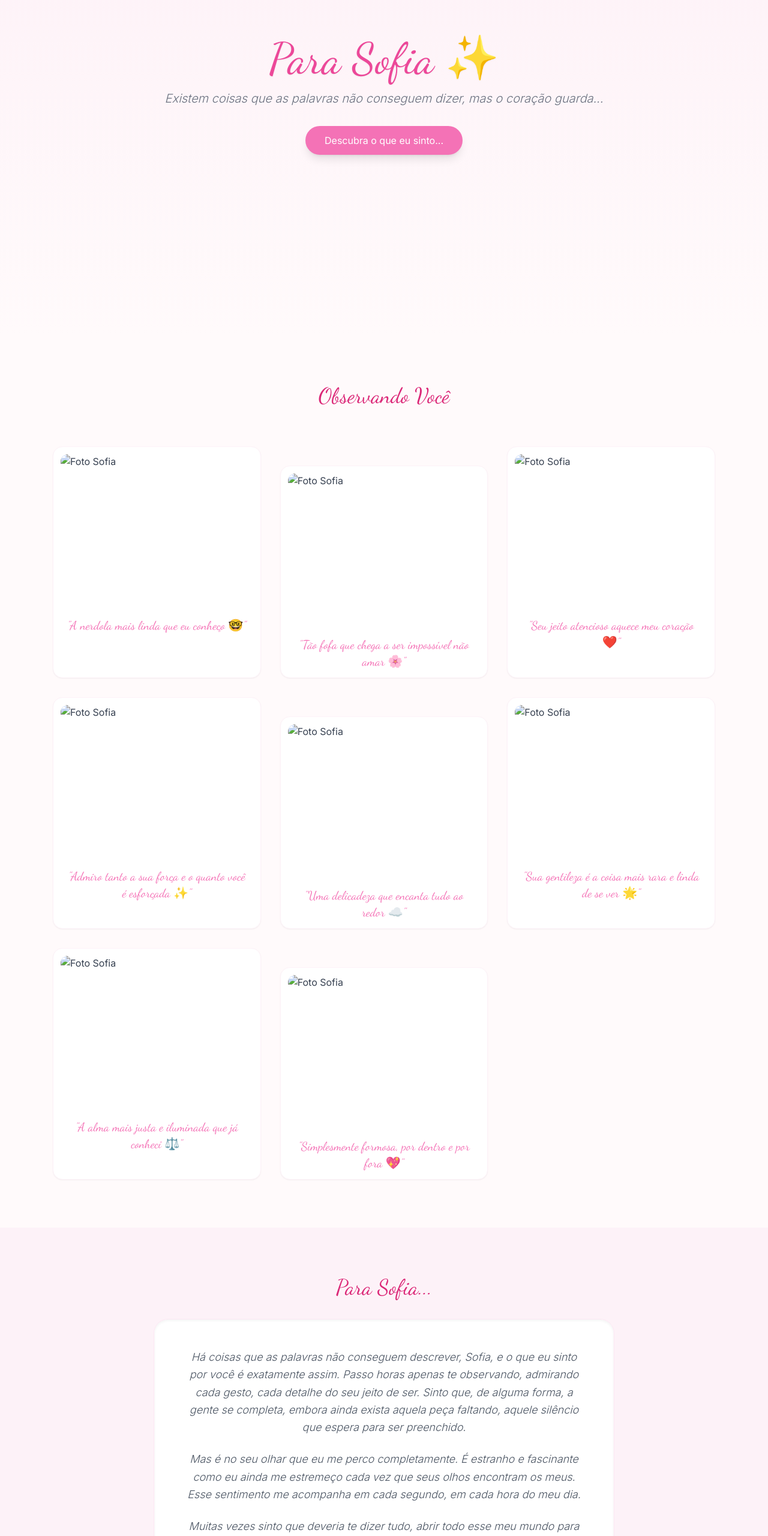
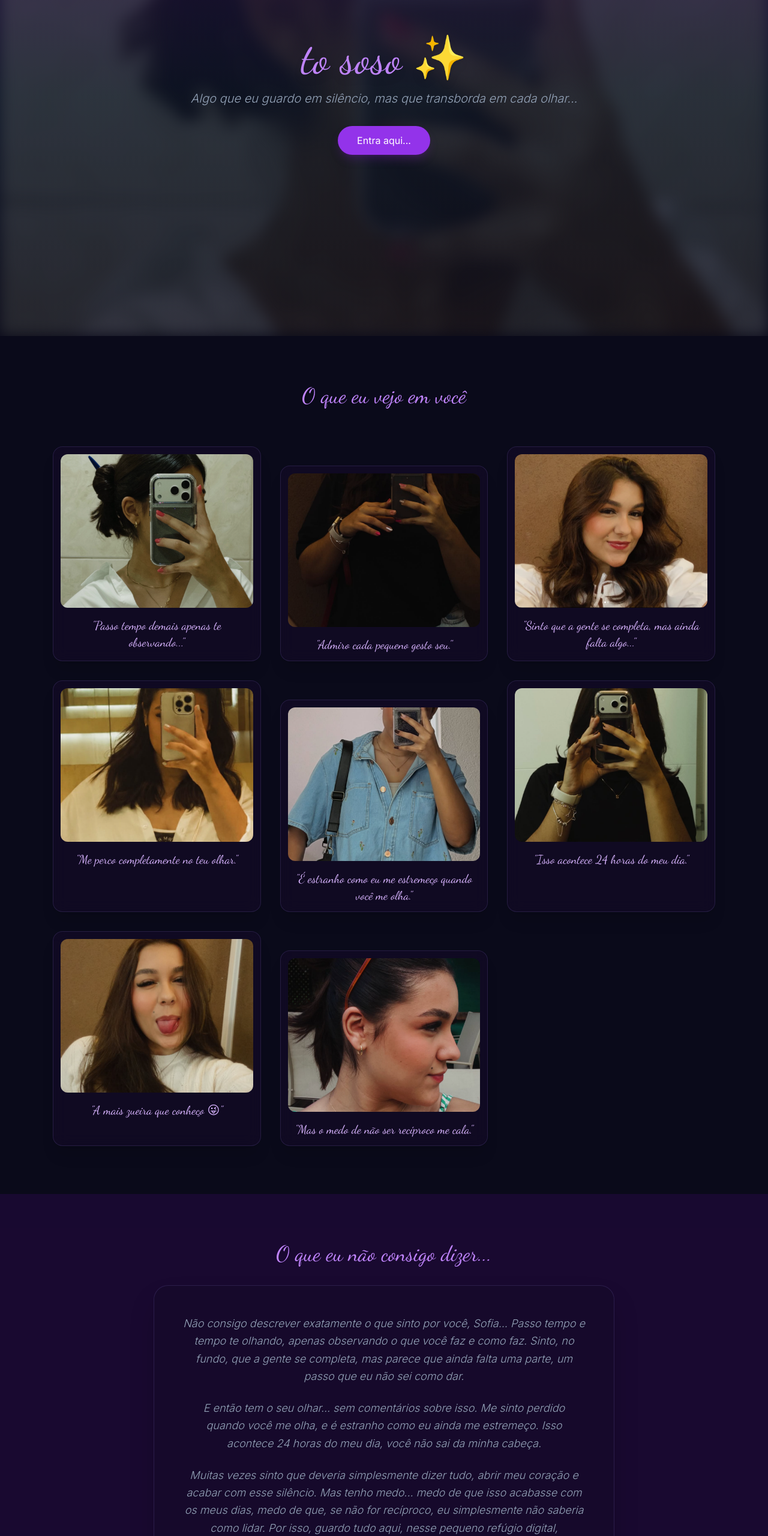
Before and after one commit to jhonmnf/A-so, a plain HTML site: page index.html in a window 1280 px wide. Shown: the part 240-2800 px from the top of the page at 60% size. Drawn offline with nearby package versions, Linux system fonts and the light colour scheme.

Commit message:
Initial commit: Website para Sofia

```diff
--- a/index.html
+++ b/index.html
@@ -3,14 +3,14 @@
 <head>
     <meta charset="UTF-8">
     <meta name="viewport" content="width=device-width, initial-scale=1.0">
-    <title>Para Sofia ✨</title>
+    <title>to soso ✨</title>
     <script src="https://cdn.tailwindcss.com"></script>
     <link href="https://fonts.googleapis.com/css2?family=Dancing+Script:wght@400;700&family=Inter:wght@300;400;600&display=swap" rel="stylesheet">
     <style>
         body {
             font-family: 'Inter', sans-serif;
             scroll-behavior: smooth;
-            background-color: #fffafb;
+            background-color: #0a0a1a; /* Deepest Purple/Black */
         }
         .font-handwritten {
             font-family: 'Dancing Script', cursive;
@@ -26,89 +26,94 @@
             100% { transform: translateY(-100vh) rotate(360deg); opacity: 0; }
         }
         .photo-card:hover {
-            transform: scale(1.05) rotate(2deg);
-            transition: all 0.3s ease;
+            transform: scale(1.05) rotate(1deg);
+            transition: all 0.4s cubic-bezier(0.175, 0.885, 0.32, 1.275);
         }
         .fade-in {
-            animation: fadeIn 1.5s ease-out forwards;
+            animation: fadeIn 2s ease-out forwards;
         }
         @keyframes fadeIn {
             from { opacity: 0; transform: translateY(20px); }
             to { opacity: 1; transform: translateY(0); }
         }
+        .glass-card {
+            background: rgba(20, 10, 40, 0.6);
+            backdrop-filter: blur(12px);
+            border: 1px solid rgba(167, 139, 250, 0.15);
+        }
     </style>
 </head>
-<body class="text-gray-700 overflow-x-hidden">
+<body class="text-slate-300 overflow-x-hidden">
 
     <!-- Hero Section -->
     <section class="relative h-screen flex items-center justify-center text-center p-6 overflow-hidden">
         <div class="absolute inset-0 z-0">
-            <div class="absolute inset-0 bg-gradient-to-b from-pink-100/50 to-transparent"></div>
-            <img src="assets/images/Captura de tela 2026-06-09 222730.png" class="w-full h-full object-cover opacity-30 blur-sm" alt="Background">
+            <div class="absolute inset-0 bg-gradient-to-b from-purple-900/40 via-slate-900/90 to-[#0a0a1a]"></div>
+            <img src="assets/images/foto1.png" class="w-full h-full object-cover opacity-20 blur-md" alt="Background">
         </div>
 
         <div class="z-10 fade-in">
-            <h1 class="text-5xl md:text-7xl font-handwritten text-pink-500 mb-4 drop-shadow-sm">Para Sofia ✨</h1>
-            <p class="text-lg md:text-xl text-gray-500 font-light italic mb-8">Existem coisas que as palavras não conseguem dizer, mas o coração guarda...</p>
-            <a href="#gallery" class="bg-pink-400 hover:bg-pink-500 text-white px-8 py-3 rounded-full transition-all duration-300 shadow-lg hover:shadow-pink-200 inline-block font-medium">
-                Descubra o que eu sinto...
+            <h1 class="text-5xl md:text-7xl font-handwritten text-purple-400 mb-4 drop-shadow-lg">to soso ✨</h1>
+            <p class="text-lg md:text-xl text-slate-400 font-light italic mb-8">Algo que eu guardo em silêncio, mas que transborda em cada olhar...</p>
+            <a href="#gallery" class="bg-purple-600 hover:bg-purple-500 text-white px-8 py-3 rounded-full transition-all duration-300 shadow-lg shadow-purple-900/40 inline-block font-medium">
+                Entra aqui...
             </a>
         </div>
     </section>
 
     <!-- Gallery Section -->
     <section id="gallery" class="py-20 px-6 max-w-6xl mx-auto">
-        <h2 class="text-3xl md:text-4xl text-center font-handwritten text-pink-600 mb-16">Observando Você</h2>
+        <h2 class="text-3xl md:text-4xl text-center font-handwritten text-purple-400 mb-16">O que eu vejo em você</h2>
 
         <div class="grid grid-cols-1 sm:grid-cols-2 lg:grid-cols-3 gap-8">
-            <div class="photo-card bg-white p-3 rounded-2xl shadow-sm border border-pink-50 flex flex-col items-center">
-                <img src="assets/images/Captura de tela 2026-06-09 222730.png" class="rounded-xl w-full h-64 object-cover mb-4" alt="Foto Sofia">
-                <p class="font-handwritten text-xl text-pink-400 text-center px-2">"A nerdola mais linda que eu conheço 🤓"</p>
+            <div class="photo-card glass-card p-3 rounded-2xl shadow-xl flex flex-col items-center">
+                <img src="assets/images/foto1.png" class="rounded-xl w-full h-64 object-cover mb-4" alt="Sofia">
+                <p class="font-handwritten text-xl text-purple-300 text-center px-2">"Passo tempo demais apenas te observando..."</p>
             </div>
-            <div class="photo-card bg-white p-3 rounded-2xl shadow-sm border border-pink-50 flex flex-col items-center mt-8">
-                <img src="assets/images/Captura de tela 2026-06-09 223017.png" class="rounded-xl w-full h-64 object-cover mb-4" alt="Foto Sofia">
-                <p class="font-handwritten text-xl text-pink-400 text-center px-2">"Tão fofa que chega a ser impossível não amar 🌸"</p>
+            <div class="photo-card glass-card p-3 rounded-2xl shadow-xl flex flex-col items-center mt-8">
+                <img src="assets/images/foto2.png" class="rounded-xl w-full h-64 object-cover mb-4" alt="Sofia">
+                <p class="font-handwritten text-xl text-purple-300 text-center px-2">"Admiro cada pequeno gesto seu."</p>
             </div>
-            <div class="photo-card bg-white p-3 rounded-2xl shadow-sm border border-pink-50 flex flex-col items-center">
-                <img src="assets/images/Captura de tela 2026-06-09 223027.png" class="rounded-xl w-full h-64 object-cover mb-4" alt="Foto Sofia">
-                <p class="font-handwritten text-xl text-pink-400 text-center px-2">"Seu jeito atencioso aquece meu coração ❤️"</p>
+            <div class="photo-card glass-card p-3 rounded-2xl shadow-xl flex flex-col items-center">
+                <img src="assets/images/foto3.png" class="rounded-xl w-full h-64 object-cover mb-4" alt="Sofia">
+                <p class="font-handwritten text-xl text-purple-300 text-center px-2">"Sinto que a gente se completa, mas ainda falta algo..."</p>
             </div>
-            <div class="photo-card bg-white p-3 rounded-2xl shadow-sm border border-pink-50 flex flex-col items-center">
-                <img src="assets/images/Captura de tela 2026-06-09 223053.png" class="rounded-xl w-full h-64 object-cover mb-4" alt="Foto Sofia">
-                <p class="font-handwritten text-xl text-pink-400 text-center px-2">"Admiro tanto a sua força e o quanto você é esforçada ✨"</p>
+            <div class="photo-card glass-card p-3 rounded-2xl shadow-xl flex flex-col items-center">
+                <img src="assets/images/foto4.png" class="rounded-xl w-full h-64 object-cover mb-4" alt="Sofia">
+                <p class="font-handwritten text-xl text-purple-300 text-center px-2">"Me perco completamente no teu olhar."</p>
             </div>
-            <div class="photo-card bg-white p-3 rounded-2xl shadow-sm border border-pink-50 flex flex-col items-center mt-8">
-                <img src="assets/images/Captura de tela 2026-06-09 223302.png" class="rounded-xl w-full h-64 object-cover mb-4" alt="Foto Sofia">
-                <p class="font-handwritten text-xl text-pink-400 text-center px-2">"Uma delicadeza que encanta tudo ao redor ☁️"</p>
+            <div class="photo-card glass-card p-3 rounded-2xl shadow-xl flex flex-col items-center mt-8">
+                <img src="assets/images/foto5.png" class="rounded-xl w-full h-64 object-cover mb-4" alt="Sofia">
+                <p class="font-handwritten text-xl text-purple-300 text-center px-2">"É estranho como eu me estremeço quando você me olha."</p>
             </div>
-            <div class="photo-card bg-white p-3 rounded-2xl shadow-sm border border-pink-50 flex flex-col items-center">
-                <img src="assets/images/Captura de tela 2026-06-09 223309.png" class="rounded-xl w-full h-64 object-cover mb-4" alt="Foto Sofia">
-                <p class="font-handwritten text-xl text-pink-400 text-center px-2">"Sua gentileza é a coisa mais rara e linda de se ver 🌟"</p>
+            <div class="photo-card glass-card p-3 rounded-2xl shadow-xl flex flex-col items-center">
+                <img src="assets/images/foto6.png" class="rounded-xl w-full h-64 object-cover mb-4" alt="Sofia">
+                <p class="font-handwritten text-xl text-purple-300 text-center px-2">"Isso acontece 24 horas do meu dia."</p>
             </div>
-            <div class="photo-card bg-white p-3 rounded-2xl shadow-sm border border-pink-50 flex flex-col items-center">
-                <img src="assets/images/Captura de tela 2026-06-09 223511.png" class="rounded-xl w-full h-64 object-cover mb-4" alt="Foto Sofia">
-                <p class="font-handwritten text-xl text-pink-400 text-center px-2">"A alma mais justa e iluminada que já conheci ⚖️"</p>
+            <div class="photo-card glass-card p-3 rounded-2xl shadow-xl flex flex-col items-center">
+                <img src="assets/images/foto7.png" class="rounded-xl w-full h-64 object-cover mb-4" alt="Sofia">
+                <p class="font-handwritten text-xl text-purple-300 text-center px-2">"A mais zueira que conheço 😜"</p>
             </div>
-            <div class="photo-card bg-white p-3 rounded-2xl shadow-sm border border-pink-50 flex flex-col items-center mt-8">
-                <img src="assets/images/Captura de tela 2026-06-09 223621.png" class="rounded-xl w-full h-64 object-cover mb-4" alt="Foto Sofia">
-                <p class="font-handwritten text-xl text-pink-400 text-center px-2">"Simplesmente formosa, por dentro e por fora 💖"</p>
+            <div class="photo-card glass-card p-3 rounded-2xl shadow-xl flex flex-col items-center mt-8">
+                <img src="assets/images/foto8.png" class="rounded-xl w-full h-64 object-cover mb-4" alt="Sofia">
+                <p class="font-handwritten text-xl text-purple-300 text-center px-2">"Mas o medo de não ser recíproco me cala."</p>
             </div>
         </div>
     </section>
 
     <!-- Feelings Section -->
-    <section class="py-20 px-6 bg-pink-50 text-center">
+    <section class="py-20 px-6 bg-purple-950/30 text-center">
         <div class="max-w-3xl mx-auto fade-in">
-            <h2 class="text-3xl md:text-4xl font-handwritten text-pink-600 mb-8">Para Sofia...</h2>
-            <div class="bg-white p-8 md:p-12 rounded-3xl shadow-inner border border-pink-100 italic text-lg leading-relaxed text-gray-600 font-light">
+            <h2 class="text-3xl md:text-4xl font-handwritten text-purple-400 mb-8">O que eu não consigo dizer...</h2>
+            <div class="glass-card p-8 md:p-12 rounded-3xl shadow-2xl italic text-lg leading-relaxed text-slate-400 font-light">
                 <p class="mb-6">
-                    Há coisas que as palavras não conseguem descrever, Sofia, e o que eu sinto por você é exatamente assim. Passo horas apenas te observando, admirando cada gesto, cada detalhe do seu jeito de ser. Sinto que, de alguma forma, a gente se completa, embora ainda exista aquela peça faltando, aquele silêncio que espera para ser preenchido.
+                    Não consigo descrever exatamente o que sinto por você, Sofia... Passo tempo e tempo te olhando, apenas observando o que você faz e como faz. Sinto, no fundo, que a gente se completa, mas parece que ainda falta uma parte, um passo que eu não sei como dar.
                 </p>
                 <p class="mb-6">
-                    Mas é no seu olhar que eu me perco completamente. É estranho e fascinante como eu ainda me estremeço cada vez que seus olhos encontram os meus. Esse sentimento me acompanha em cada segundo, em cada hora do meu dia.
+                    E então tem o seu olhar... sem comentários sobre isso. Me sinto perdido quando você me olha, e é estranho como eu ainda me estremeço. Isso acontece 24 horas do meu dia, você não sai da minha cabeça.
                 </p>
                 <p>
-                    Muitas vezes sinto que deveria te dizer tudo, abrir todo esse meu mundo para você. Mas o medo, esse medo bobo e imenso, sussurra que talvez eu pudesse perder os meus dias se as coisas não fossem como eu sonho. Por enquanto, guardo tudo aqui, nesse pequeno refúgio digital, esperando que o destino ou a coragem me levem até você.
+                    Muitas vezes sinto que deveria simplesmente dizer tudo, abrir meu coração e acabar com esse silêncio. Mas tenho medo... medo de que isso acabasse com os meus dias, medo de que, se não for recíproco, eu simplesmente não saberia como lidar. Por isso, guardo tudo aqui, nesse pequeno refúgio digital, esperando que o destino ou a coragem me levem até você.
                 </p>
             </div>
         </div>
@@ -116,10 +121,10 @@
 
     <!-- Footer -->
     <footer class="py-12 text-center">
-        <button id="heart-button" class="bg-white text-pink-500 p-4 rounded-full shadow-md hover:shadow-lg transition-all duration-300 animate-bounce cursor-pointer">
+        <button id="heart-button" class="bg-slate-900 text-purple-500 p-4 rounded-full shadow-md hover:shadow-purple-500/20 transition-all duration-300 animate-bounce cursor-pointer">
             <span class="text-2xl">❤️</span>
         </button>
-        <p class="mt-4 text-sm text-gray-400 italic">Feito com todo carinho para você ✨</p>
+        <p class="mt-4 text-sm text-slate-500 italic">Um segredo guardado para Sofia ✨</p>
     </footer>
 
     <script>
```
Also changed, not shown: assets/images/site/index.html (deleted, +0 -153 lines), assets/images/Captura de tela 2026-06-09 222730.png (renamed from assets/images/site/assets/images/foto1.png), assets/images/Captura de tela 2026-06-09 223017.png (added), assets/images/Captura de tela 2026-06-09 223027.png (added), assets/images/Captura de tela 2026-06-09 223053.png (added), assets/images/Captura de tela 2026-06-09 223302.png (added), assets/images/Captura de tela 2026-06-09 223309.png (added), assets/images/Captura de tela 2026-06-09 223511.png (added), assets/images/Captura de tela 2026-06-09 223621.png (added), assets/images/foto1.png (added), assets/images/foto2.png (added), assets/images/foto3.png (added), assets/images/foto4.png (added), assets/images/foto5.png (added), 3 more files, 7 other files.
